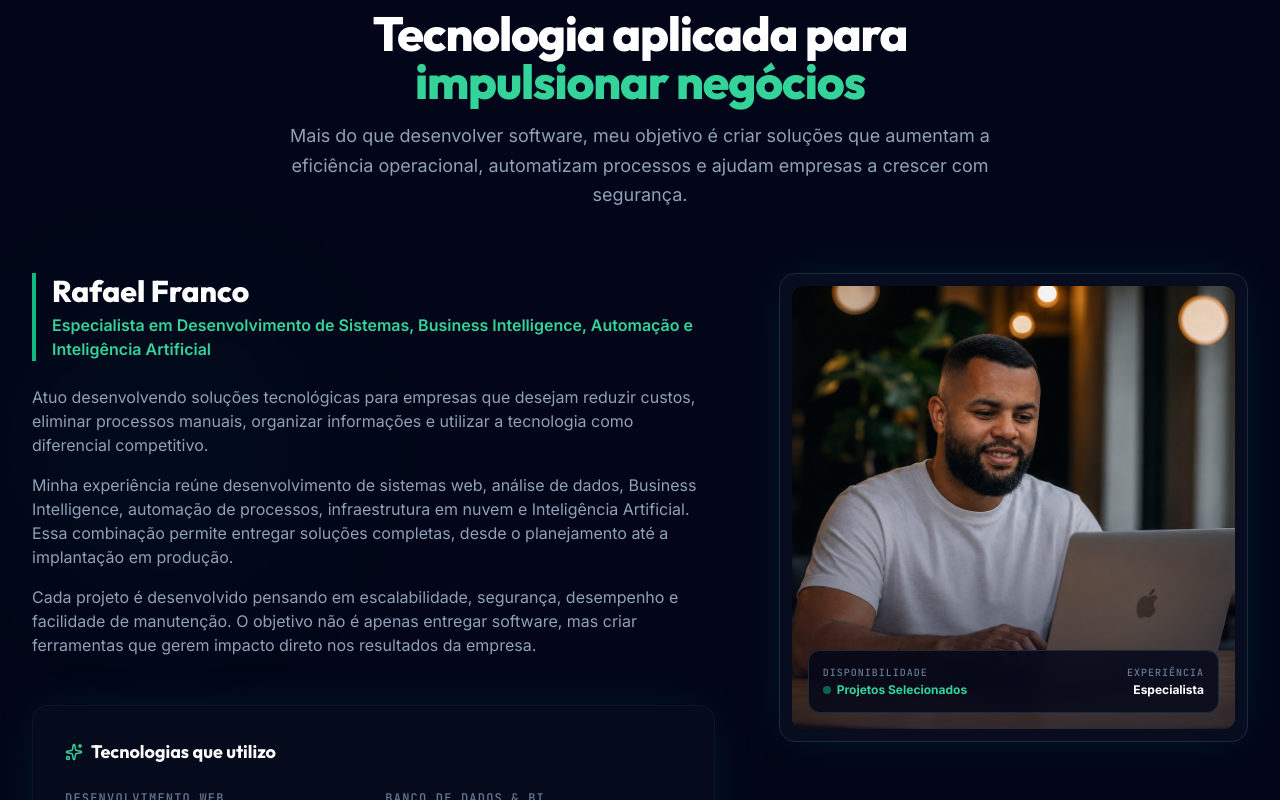
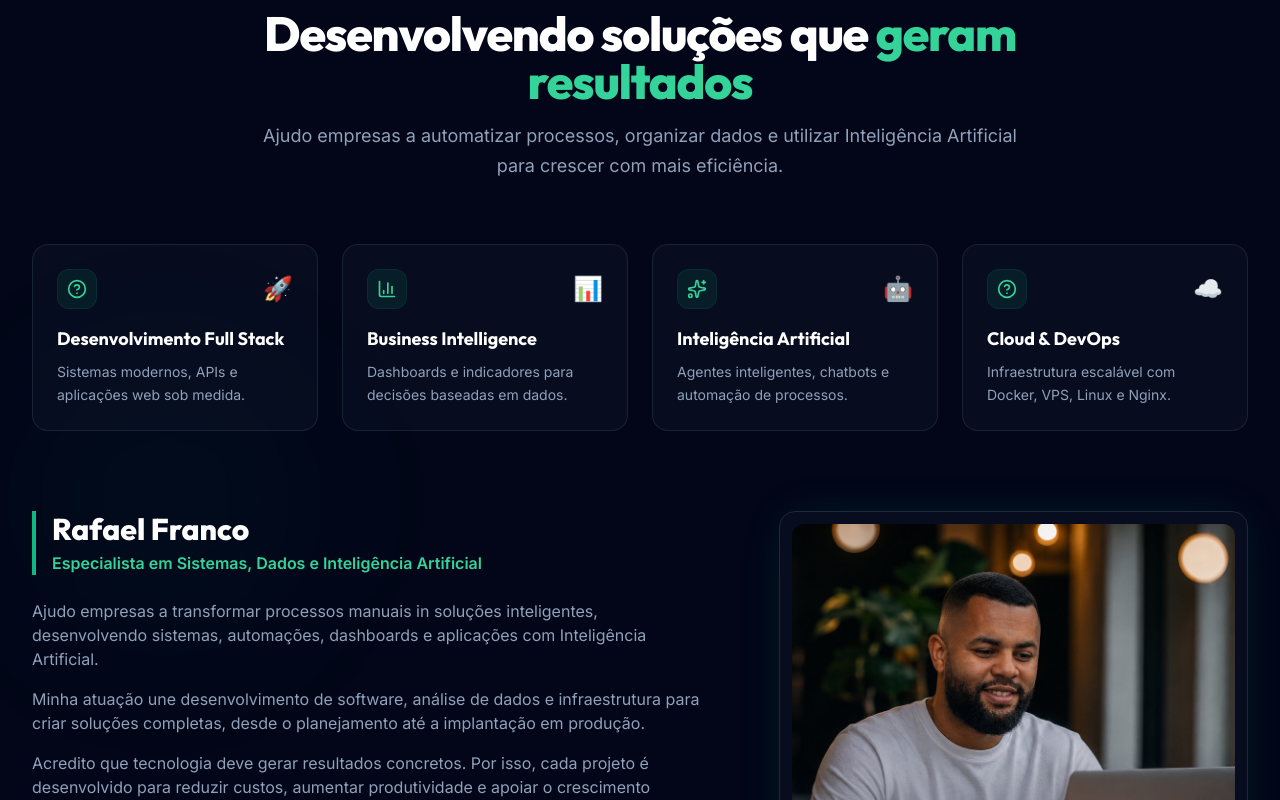
Before and after one commit to rfrancodev/new-site-franco, a React (Vite) app: page / in a window 1280 px wide. Shown: the part 5000-5800 px from the top of the page. Built offline with nearby package versions, Linux system fonts and the light colour scheme.

Commit message:
feat: update about section with authority cards
Refine about section content and introduce service authority cards to better highlight expertise in development, BI, AI, and cloud infrastructure.

```diff
--- a/src/components/AboutSection.tsx
+++ b/src/components/AboutSection.tsx
@@ -2,6 +2,33 @@ import { motion } from "motion/react";
 import { LucideIcon } from "./LucideIcon";
 import content from "../content/content.json";
 import sobreDeveloper from "../assets/images/sobre_developer_1782697203091.jpeg";
+
+const authorityCards = [
+  {
+    icon: "Code2",
+    title: "Desenvolvimento Full Stack",
+    description: "Sistemas modernos, APIs e aplicações web sob medida.",
+    badge: "🚀"
+  },
+  {
+    icon: "BarChart3",
+    title: "Business Intelligence",
+    description: "Dashboards e indicadores para decisões baseadas em dados.",
+    badge: "📊"
+  },
+  {
+    icon: "Sparkles",
+    title: "Inteligência Artificial",
+    description: "Agentes inteligentes, chatbots e automação de processos.",
+    badge: "🤖"
+  },
+  {
+    icon: "Cloud",
+    title: "Cloud & DevOps",
+    description: "Infraestrutura escalável com Docker, VPS, Linux e Nginx.",
+    badge: "☁️"
+  }
+];
 
 export function AboutSection() {
   return (
@@ -20,9 +47,17 @@ export function AboutSection() {
             transition={{ duration: 0.5 }}
             className="text-3xl sm:text-4xl md:text-5xl font-extrabold tracking-tight text-white font-display"
           >
-            {content.about.title === "Tecnologia aplicada para impulsionar negócios" ? (
+            {content.about.title.includes("geram resultados") ? (
               <>
-                Tecnologia aplicada para <span className="text-emerald-400 font-extrabold">impulsionar negócios</span>
+                {content.about.title.split("geram resultados")[0]}
+                <span className="text-emerald-400 font-extrabold">geram resultados</span>
+                {content.about.title.split("geram resultados")[1]}
+              </>
+            ) : content.about.title.includes("impulsionar negócios") ? (
+              <>
+                {content.about.title.split("impulsionar negócios")[0]}
+                <span className="text-emerald-400 font-extrabold">impulsionar negócios</span>
+                {content.about.title.split("impulsionar negócios")[1]}
               </>
             ) : (
               content.about.title
@@ -37,6 +72,35 @@ export function AboutSection() {
           >
             {content.about.subtitle}
           </motion.p>
+        </div>
+
+        {/* Authority Cards (below subtitle, before story) */}
+        <div className="grid grid-cols-1 sm:grid-cols-2 lg:grid-cols-4 gap-6 mb-20">
+          {authorityCards.map((card, idx) => (
+            <motion.div
+              key={idx}
+              initial={{ opacity: 0, y: 20 }}
+              whileInView={{ opacity: 1, y: 0 }}
+              viewport={{ once: true, margin: "-100px" }}
+              transition={{ duration: 0.4, delay: idx * 0.1 }}
+              className="bg-slate-900/40 hover:bg-slate-900/75 border border-slate-800/80 hover:border-emerald-500/20 rounded-2xl p-6 transition-all duration-300 group flex flex-col justify-between"
+            >
+              <div>
+                <div className="flex items-center justify-between mb-4">
+                  <div className="h-10 w-10 rounded-xl bg-emerald-500/10 flex items-center justify-center text-emerald-400 border border-emerald-500/10 group-hover:bg-emerald-500 group-hover:text-slate-950 transition-all duration-300">
+                    <LucideIcon name={card.icon} size={20} />
+                  </div>
+                  <span className="text-2xl">{card.badge}</span>
+                </div>
+                <h4 className="text-lg font-bold text-white mb-2 font-display group-hover:text-emerald-400 transition-colors">
+                  {card.title}
+                </h4>
+                <p className="text-sm text-slate-400 leading-relaxed">
+                  {card.description}
+                </p>
+              </div>
+            </motion.div>
+          ))}
         </div>
 
         {/* Content Grid */}
--- a/src/content/content.json
+++ b/src/content/content.json
@@ -163,19 +163,28 @@
     ]
   },
   "about": {
-    "title": "Tecnologia aplicada para impulsionar negócios",
-    "subtitle": "Mais do que desenvolver software, meu objetivo é criar soluções que aumentam a eficiência operacional, automatizam processos e ajudam empresas a crescer com segurança.",
+    "title": "Desenvolvendo soluções que geram resultados",
+    "subtitle": "Ajudo empresas a automatizar processos, organizar dados e utilizar Inteligência Artificial para crescer com mais eficiência.",
     "name": "Rafael Franco",
-    "role": "Especialista em Desenvolvimento de Sistemas, Business Intelligence, Automação e Inteligência Artificial",
+    "role": "Especialista em Sistemas, Dados e Inteligência Artificial",
     "story": [
-      "Atuo desenvolvendo soluções tecnológicas para empresas que desejam reduzir custos, eliminar processos manuais, organizar informações e utilizar a tecnologia como diferencial competitivo.",
-      "Minha experiência reúne desenvolvimento de sistemas web, análise de dados, Business Intelligence, automação de processos, infraestrutura em nuvem e Inteligência Artificial. Essa combinação permite entregar soluções completas, desde o planejamento até a implantação em produção.",
-      "Cada projeto é desenvolvido pensando em escalabilidade, segurança, desempenho e facilidade de manutenção. O objetivo não é apenas entregar software, mas criar ferramentas que gerem impacto direto nos resultados da empresa."
+      "Ajudo empresas a transformar processos manuais in soluções inteligentes, desenvolvendo sistemas, automações, dashboards e aplicações com Inteligência Artificial.",
+      "Minha atuação une desenvolvimento de software, análise de dados e infraestrutura para criar soluções completas, desde o planejamento até a implantação em produção.",
+      "Acredito que tecnologia deve gerar resultados concretos. Por isso, cada projeto é desenvolvido para reduzir custos, aumentar produtividade e apoiar o crescimento sustentável das empresas."
     ],
-    "skillsTitle": "Tecnologias que utilizo",
+    "highlightsTitle": "O que me diferencia",
+    "highlights": [
+      "Desenvolvimento Full Stack para soluções sob medida",
+      "Business Intelligence para decisões baseadas em dados",
+      "Inteligência Artificial aplicada aos processos do negócio",
+      "Infraestrutura Cloud preparada para crescer com segurança",
+      "Integração entre sistemas, APIs e bancos de dados",
+      "Foco em redução de custos e aumento da produtividade"
+    ],
+    "skillsTitle": "Especialidades",
     "skills": [
       {
-        "category": "Desenvolvimento Web",
+        "category": "Desenvolvimento de Sistemas",
         "items": [
           "TypeScript",
           "React",
@@ -185,16 +194,16 @@
         ]
       },
       {
-        "category": "Banco de Dados & BI",
+        "category": "Dados & Business Intelligence",
         "items": [
+          "Power BI",
           "SQL",
           "PostgreSQL",
-          "Power BI",
           "Python"
         ]
       },
       {
-        "category": "Inteligência Artificial",
+        "category": "Automação & Inteligência Artificial",
         "items": [
           "Agentes de IA",
           "Chatbots",
@@ -203,7 +212,7 @@
         ]
       },
       {
-        "category": "Infraestrutura",
+        "category": "Cloud & DevOps",
         "items": [
           "Docker",
           "Linux",
```
